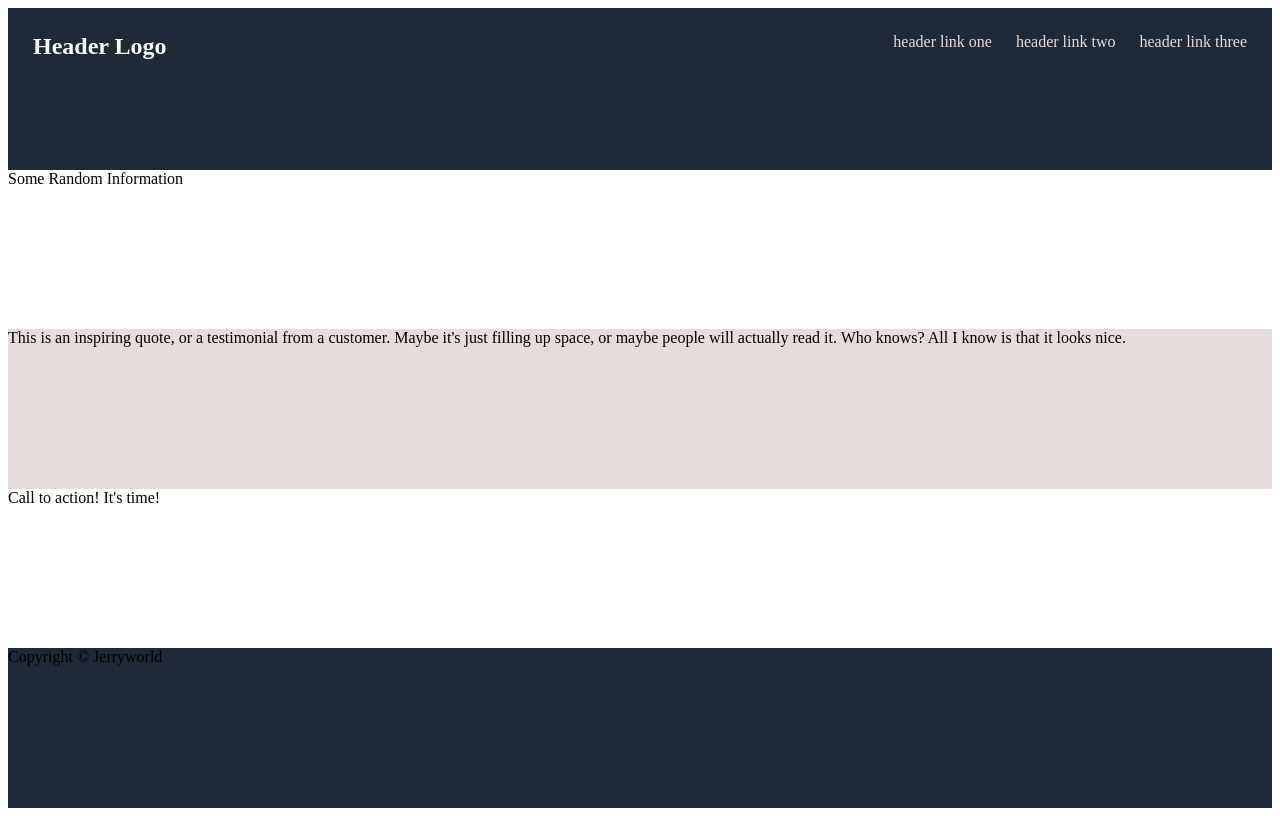
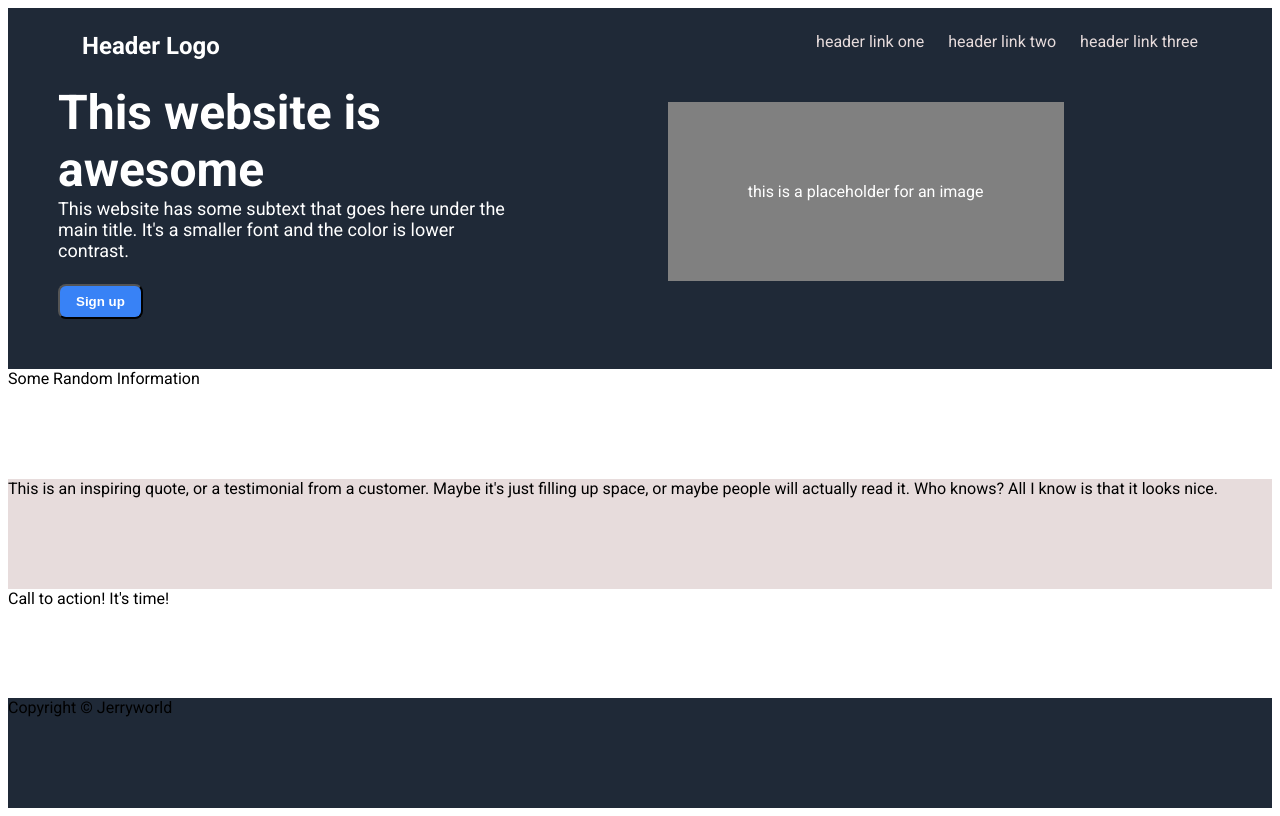
Before and after one commit to Rasphier/landing-page, a plain HTML site: page index.html in a window 1280 px wide. Drawn offline with Linux system fonts and the light colour scheme.

Commit message:
Completed header and hero portion of LP.

```diff
--- a/index.html
+++ b/index.html
@@ -9,6 +9,7 @@
 <body>
 <div class="body">
     <div class="header">
+        <div class="head">
               <ul class="left-links">
                Header Logo
               </ul>
@@ -17,6 +18,24 @@
                 <li><a href="#">header link two</a></li>
                 <li><a href="#">header link three</a></li>
               </ul>
+            </div>
+        <div class="hero">
+            <div class="hero-left">
+                This website is awesome
+                <div class="hero-text">
+                    This website has some subtext that goes here under the main title.
+                    It's a smaller font and the color is lower contrast.
+                </div>
+                <div class="button">
+                    <button>Sign up</button>
+                </div>
+            </div>
+            <div class="hero-right">
+                <div class="hero-image">
+                    this is a placeholder for an image
+                </div>
+            </div>
+        </div>
     </div>
     <div class="information">
     Some Random Information
--- a/styles.css
+++ b/styles.css
@@ -1,25 +1,71 @@
+@import url('https://fonts.googleapis.com/css2?family=Roboto:wght@400;700&display=swap');
+
 .body {
     display:flex;
     flex-direction: column;
     flex: 1;
     height: 100vh;
+    font-family:Roboto;
 }
 
 
 .header {
     display:flex;
+    flex-direction:column;
     background-color: #1F2937;
-    flex: 1;
-    padding: 1px;
+    flex: 2.5;
+    padding: 0px 50px 0px 50px;
     justify-content: space-between
 }
 
-.left-links {
-    color: white;
-    font-size: 24px;
-    font-weight: bold;
+.head {
+    display:flex;
+    flex:0.5;
+    justify-content:space-between
+
 }
 
+.hero {
+    display: flex;
+    justify-content: space-between;
+    flex:1.3;
+    background-color:#1F2937;
+    flex-wrap:wrap;
+    margin-bottom:50px;
+}
+
+.hero-left {
+    display:flex;
+    flex-direction:column;
+    /* background-color: red; */
+    flex:1;
+    color:white;
+    font-size:48px;
+    font-weight:bolder
+}
+
+.hero-right {
+    display:flex;
+    padding:18px;
+    justify-content:center;
+    align-items:center;
+    flex:1.5;
+}
+
+.hero-text {
+    font-size:18px;
+    font-weight:lighter
+}
+
+.hero-image {
+    display:flex;
+    background-color:grey;
+    align-self:flex-start;
+    padding:80px;
+    color:white;
+
+
+}
 .information {
     display: flex;
     flex: 1;
@@ -57,3 +103,19 @@ ul {
     gap: 24px;
     color: rgb(231, 220, 220)
   }
+
+  .left-links {
+    color: white;
+    font-size: 24px;
+    font-weight: bold;
+}
+
+button {
+    padding: 8px 16px;
+    border-radius: 8px;
+    font-weight:bold;
+    background-color: #3882F6;
+    text-align:center;
+    color:white
+
+  }
```
